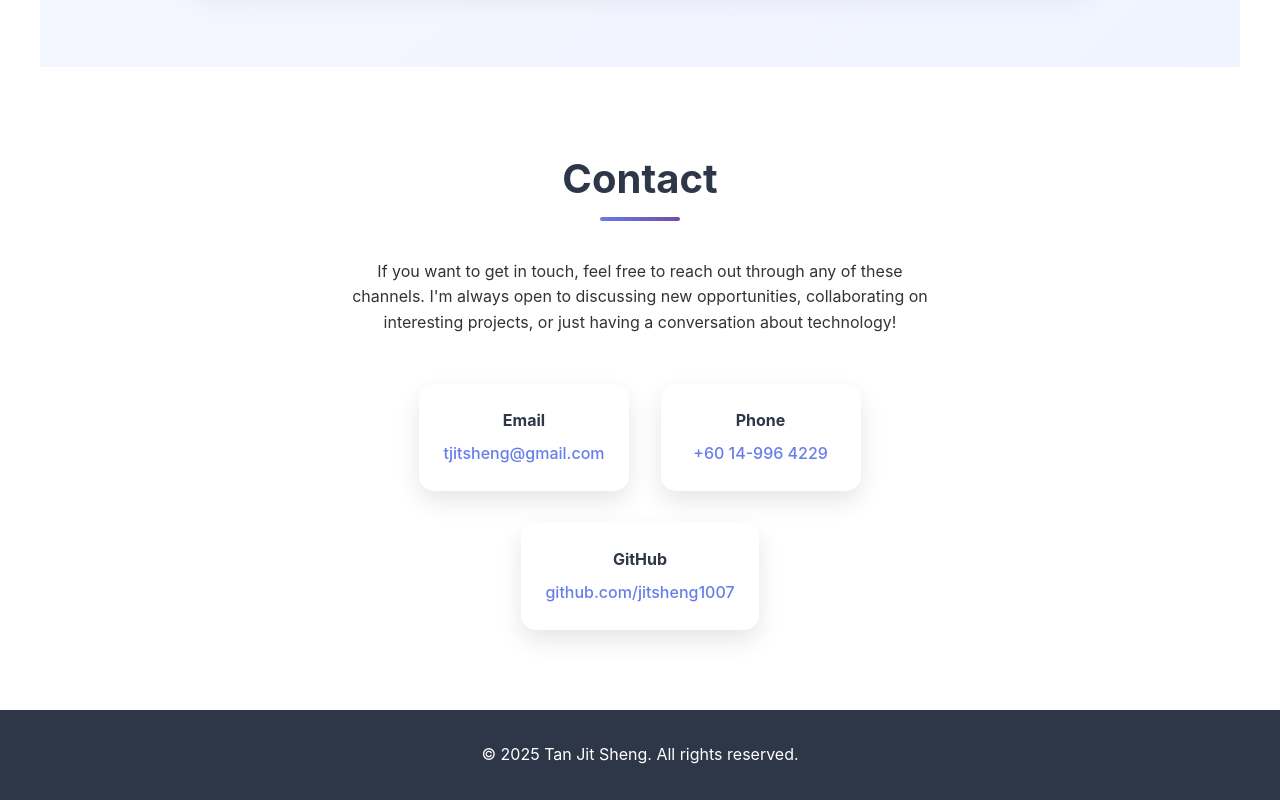
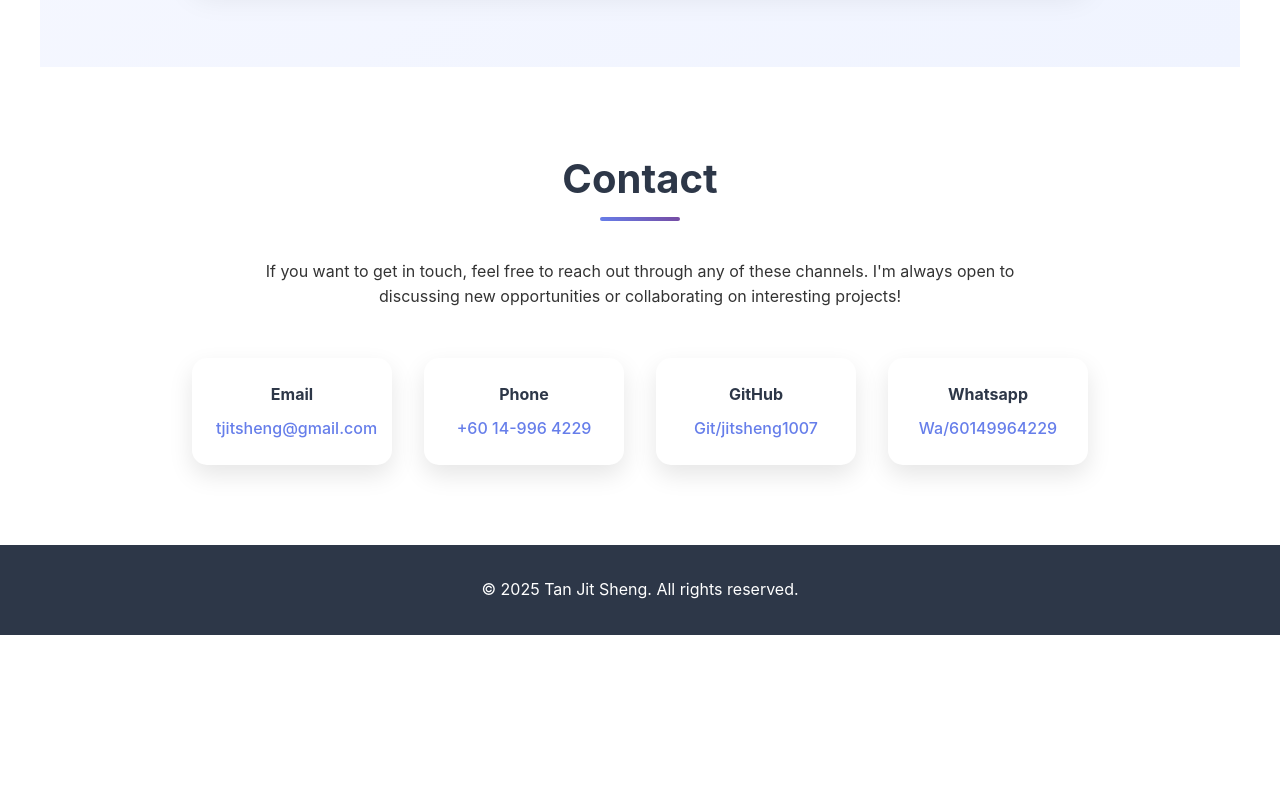
Before and after one commit to jitsheng0520/portfolio, a plain HTML site: page index.html in a window 1280 px wide. Shown: the part 5294-6094 px from the top of the page. After the commit the page ends 5929 px from the top, so only its background shows below. Drawn offline with Linux system fonts and the light colour scheme.

Commit message:
contact alignment

```diff
--- a/index.html
+++ b/index.html
@@ -258,7 +258,7 @@
     <section id="contact">
       <h2>Contact</h2>
       <div class="contact-content">
-        <p>If you want to get in touch, feel free to reach out through any of these channels. I'm always open to discussing new opportunities, collaborating on interesting projects, or just having a conversation about technology!</p>
+        <p>If you want to get in touch, feel free to reach out through any of these channels. I'm always open to discussing new opportunities or collaborating on interesting projects!</p>
 
         <div class="contact-info">
           <div class="contact-item">
@@ -273,8 +273,14 @@
 
           <div class="contact-item">
             <h4>GitHub</h4>
-            <a href="https://github.com/jitsheng1007" target="_blank">github.com/jitsheng1007</a>
+            <a href="https://github.com/jitsheng1007" target="_blank">Git/jitsheng1007</a>
           </div>
+
+          <div class="contact-item">
+            <h4>Whatsapp</h4>
+            <a href="https://wa.me/60149964229" target="_blank">Wa/60149964229</a>
+          </div>
+
         </div>
       </div>
     </section>
--- a/style.css
+++ b/style.css
@@ -469,7 +469,7 @@
 /* ── Contact ── */
 .contact-content {
   text-align: center;
-  max-width: 600px;
+  max-width: 800px; /* 1. INCREASED from 600px to give the items room */
   margin: 0 auto;
 }
 
@@ -478,7 +478,7 @@
   justify-content: center;
   gap: 2rem;
   margin-top: 3rem;
-  flex-wrap: wrap;
+  flex-wrap: nowrap; /* 2. CHANGED to nowrap (or simply remove this line) */
 }
 
 .contact-item {
@@ -488,6 +488,7 @@
   box-shadow: 0 10px 25px rgba(0,0,0,0.1);
   transition: all 0.3s ease;
   min-width: 200px;
+  flex: 1; /* Optional: This ensures all items stretch evenly in the row */
 }
 
 .contact-item:hover {
```
